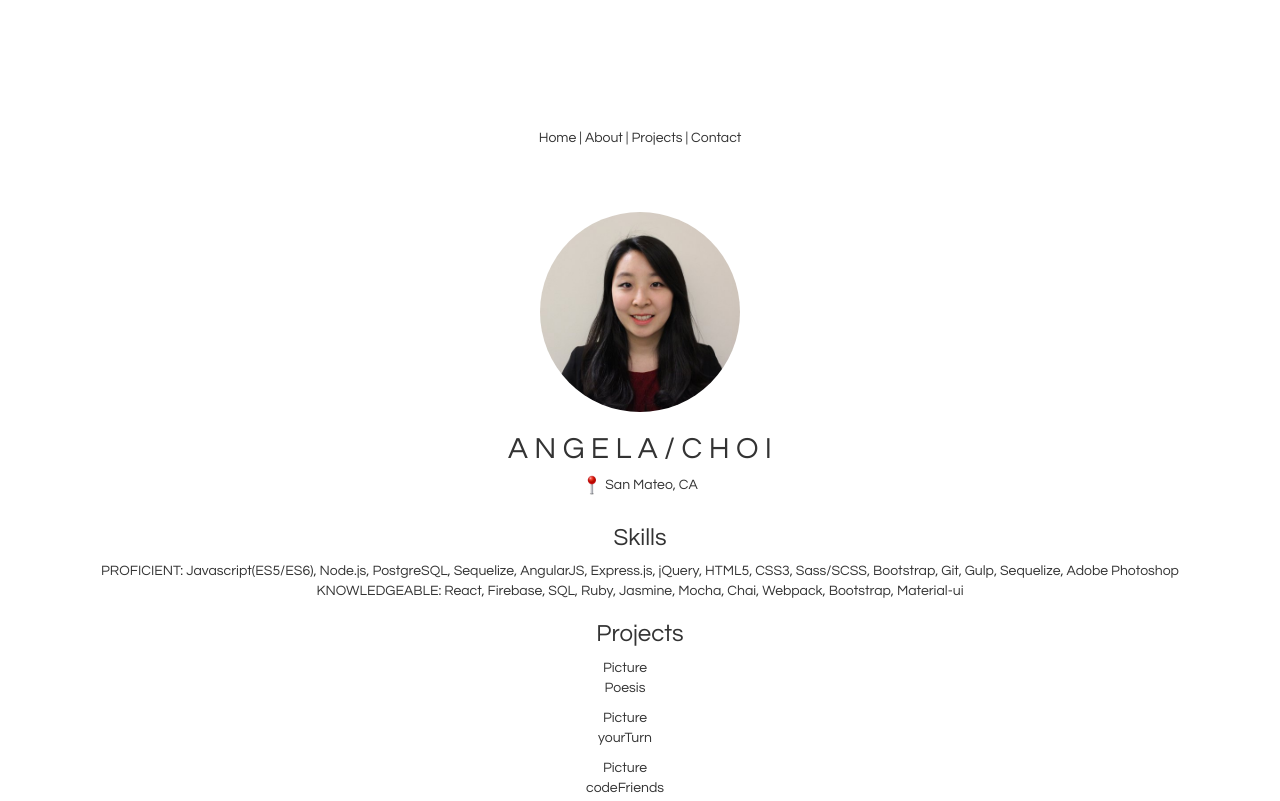
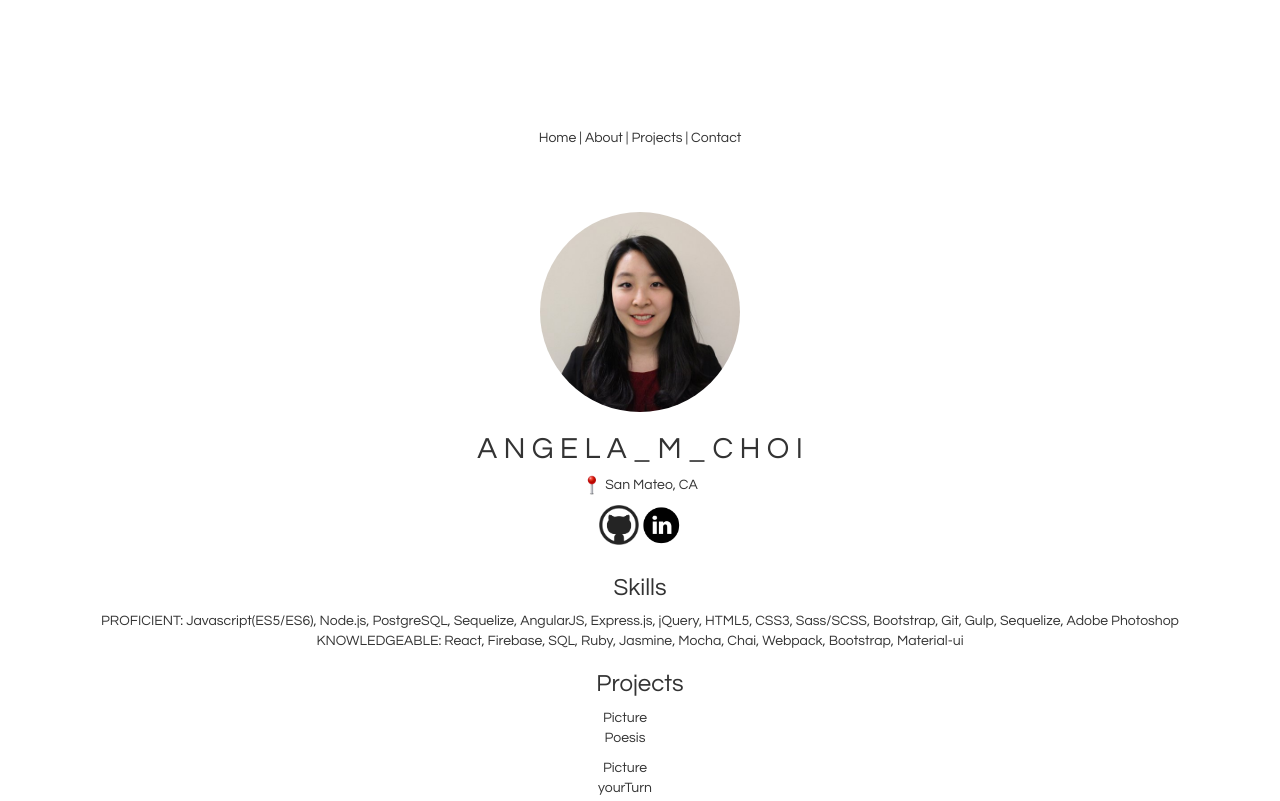
Before and after one commit to angelanjelly/portfolio, a website: page app/index.html in a window 1280 px wide. Shown: the top 801 px of the page. Drawn offline with nearby package versions, Linux system fonts and the light colour scheme.

Commit message:
github, linkedin icons

```diff
--- a/app/index.html
+++ b/app/index.html
@@ -29,8 +29,16 @@
                     <img id="profile-picture" src="images/profile.jpg">
                 </div>
                 <div class="col-xs-12 col-md-6 col-lg-8">
-                    <h2>A N G E L A / C H O I</h2>
+                    <h2>A N G E L A  _  M  _  C H O I</h2>
                     <h5><img src="images/pin_emoji.png" style="width: 20px;"> San Mateo, CA</h4>
+                    <p>
+                    <a href="https://github.com/angelanjelly" target="_blank">
+                        <img src="images/github_icon.png" alt="Go to Angela's github profile"width="40">
+                    </a>
+                    <a href="https://linkedin.com/in/angelamschoi" target="_blank">
+                        <img src="images/linkedin_icon.png" alt="Go to Angela's Linkedin profile"width="40">
+                    </a>
+                    </p>
                     <div class="container">
                         <h3>Skills</h3>
                         <div class="col-xs-12 col-md-6 col-lg-6">
@@ -98,7 +106,6 @@
     </section>
     <footer>
         <p>copyright 2016 Angela M. Choi</p>
-        <p>Github, Linkedin</p>
     </footer>
 </body>
 </html>
```
Also changed, not shown: app/images/github_icon.png (added), app/images/linkedin_icon.png (added).
